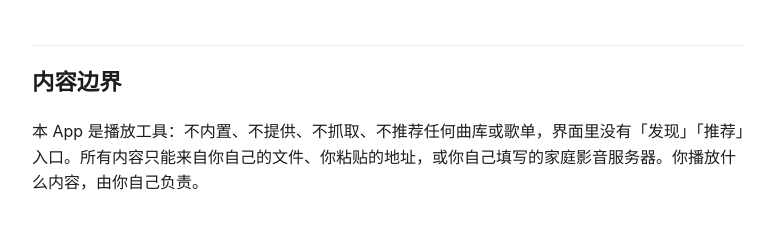
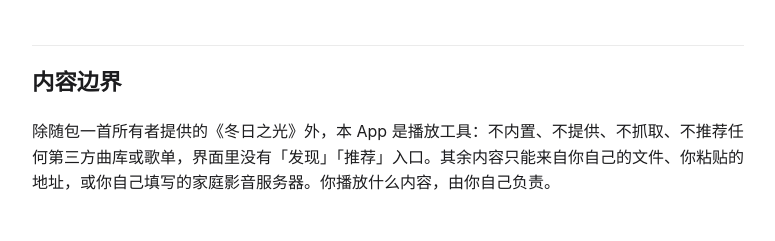
Before and after one commit to zhipengge/apps, a plain HTML site: page muyunmusic/privacy.html in a window 1280 px wide. Shown: the part 1825-2066 px from the top of the page, without its empty margins (252-1027 px from the left). Drawn offline with Linux system fonts and the light colour scheme.

Commit message:
muyunmusic：同步内置《冬日之光》文案
- 关于/描述/审核备注/隐私/支持页改为「除随包一首《冬日之光》外不内置第三方曲库」；
- 商店素材状态、提交清单补内置曲目与发行权确认；
- WHAT'S NEW 补随包曲目。

```diff
--- a/muyunmusic/privacy.html
+++ b/muyunmusic/privacy.html
@@ -92,7 +92,7 @@
 <p>相册、麦克风、通讯录、位置、通知、追踪（ATT）都不申请。（后台播放音频是后台模式声明，不是需要弹窗同意的权限。）分享走系统分享面板，去哪由你决定，App 不接触内容去向。</p>
 
 <h2>内容边界</h2>
-<p>本 App 是播放工具：不内置、不提供、不抓取、不推荐任何曲库或歌单，界面里没有「发现」「推荐」入口。所有内容只能来自你自己的文件、你粘贴的地址，或你自己填写的家庭影音服务器。你播放什么内容，由你自己负责。</p>
+<p>除随包一首所有者提供的《冬日之光》外，本 App 是播放工具：不内置、不提供、不抓取、不推荐任何第三方曲库或歌单，界面里没有「发现」「推荐」入口。其余内容只能来自你自己的文件、你粘贴的地址，或你自己填写的家庭影音服务器。你播放什么内容，由你自己负责。</p>
 
 <h2>删除数据</h2>
 <p>在曲库里删除歌曲/清空曲库即刻生效；卸载 App，沙盒连同所有数据一起删除。我们这边没有任何副本——没有可以存副本的地方。你自建服务器上的分享文件由那台服务器管理，删除方式取决于你自己的服务器。</p>
```
Also changed, not shown: muyunmusic/support.html (+1 -1 lines), muyunmusic/WHATS_NEW.txt, muyunmusic/review-notes.txt, 4 other files.
